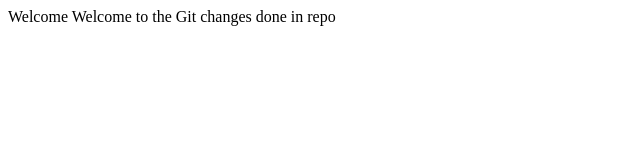
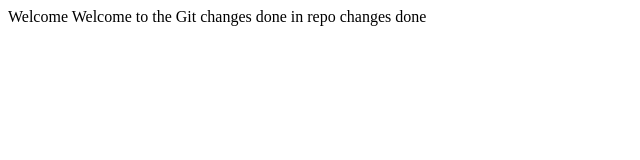
Before and after one commit to ganeshvss/docker, a plain HTML site: page index.html in a window 1280 px wide. Shown: the whole page, without its empty margins (0-640 px from the left). Drawn offline with Linux system fonts and the light colour scheme.

Commit message:
commit once

```diff
--- a/index.html
+++ b/index.html
@@ -1,4 +1,4 @@
 <html>
 <head>Welcome</head>
-<body>Welcome to the Git changes done in repo</body>
+<body>Welcome to the Git changes done in repo changes done</body>
 </html>
```
